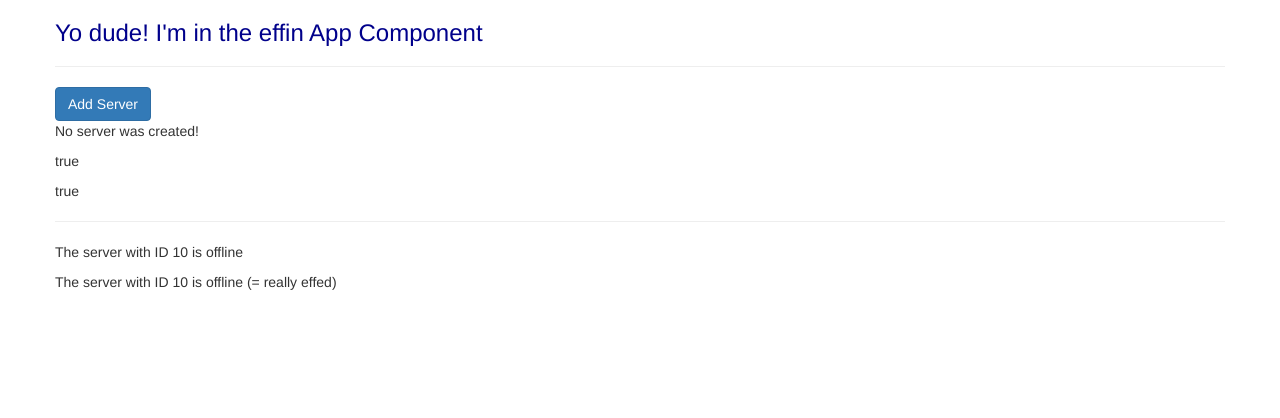
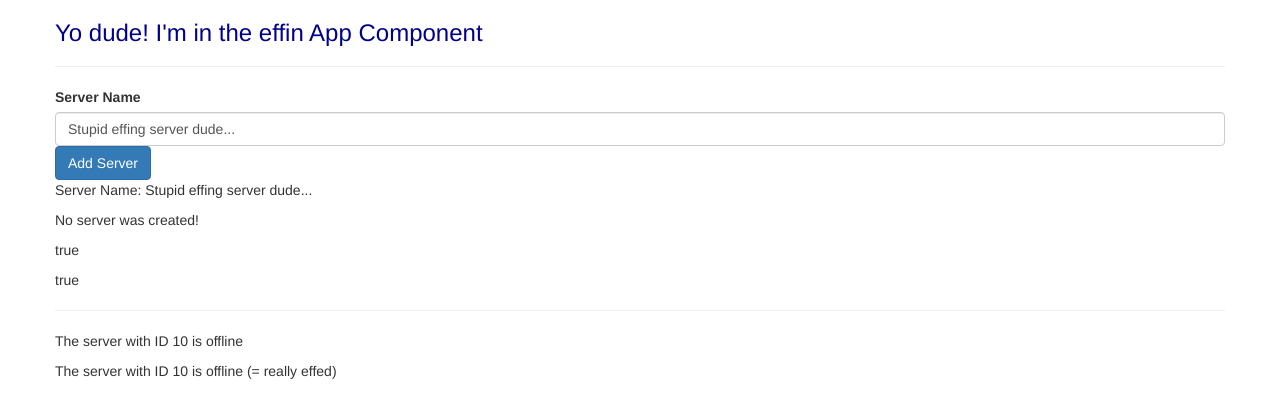
Before and after one commit to rinebob/ang-complete, an Angular app: page / in a window 1280 px wide. Shown: the top 418 px of the page. Built offline with nearby package versions, Linux system fonts and the light colour scheme.

Commit message:
implemented one- and two-way data binding in servers component

```diff
--- a/src/app/servers/servers.component.html
+++ b/src/app/servers/servers.component.html
@@ -1,7 +1,16 @@
+<label>Server Name</label>
+<!-- <input type="text"
+class="form-control"
+(input)=onUpdateServerName($event)> -->
+<input type="text"
+class="form-control"
+[(ngModel)]="serverName">
+
 <button [disabled]="!allowNewServer"
   class="btn btn-primary"
   (click)="onCreateServer()"
   >Add Server</button>
+  <p>Server Name: {{ serverName }}</p>
 <p>{{ serverCreationStatus }}</p>
 <p [innerText]="allowNewServer"></p>
 <p>{{ allowNewServer }}</p>
--- a/src/app/servers/servers.component.ts
+++ b/src/app/servers/servers.component.ts
@@ -8,6 +8,8 @@
 export class ServersComponent implements OnInit {
   allowNewServer = false;
   serverCreationStatus = 'No server was created!';
+  serverName = 'Stupid effing server dude...';
+
   constructor() {
     setTimeout(() => {
       this.allowNewServer = true;
@@ -18,7 +20,12 @@
   }
 
   onCreateServer() {
-    this.serverCreationStatus = 'Server was created!';
+    this.serverCreationStatus = 'Server was created! Name is ' + this.serverName;
+  }
+
+  onUpdateServerName(event: Event) {
+    // console.log(event);
+    this.serverName = (<HTMLInputElement>event.target).value;
   }
 
 }
```
